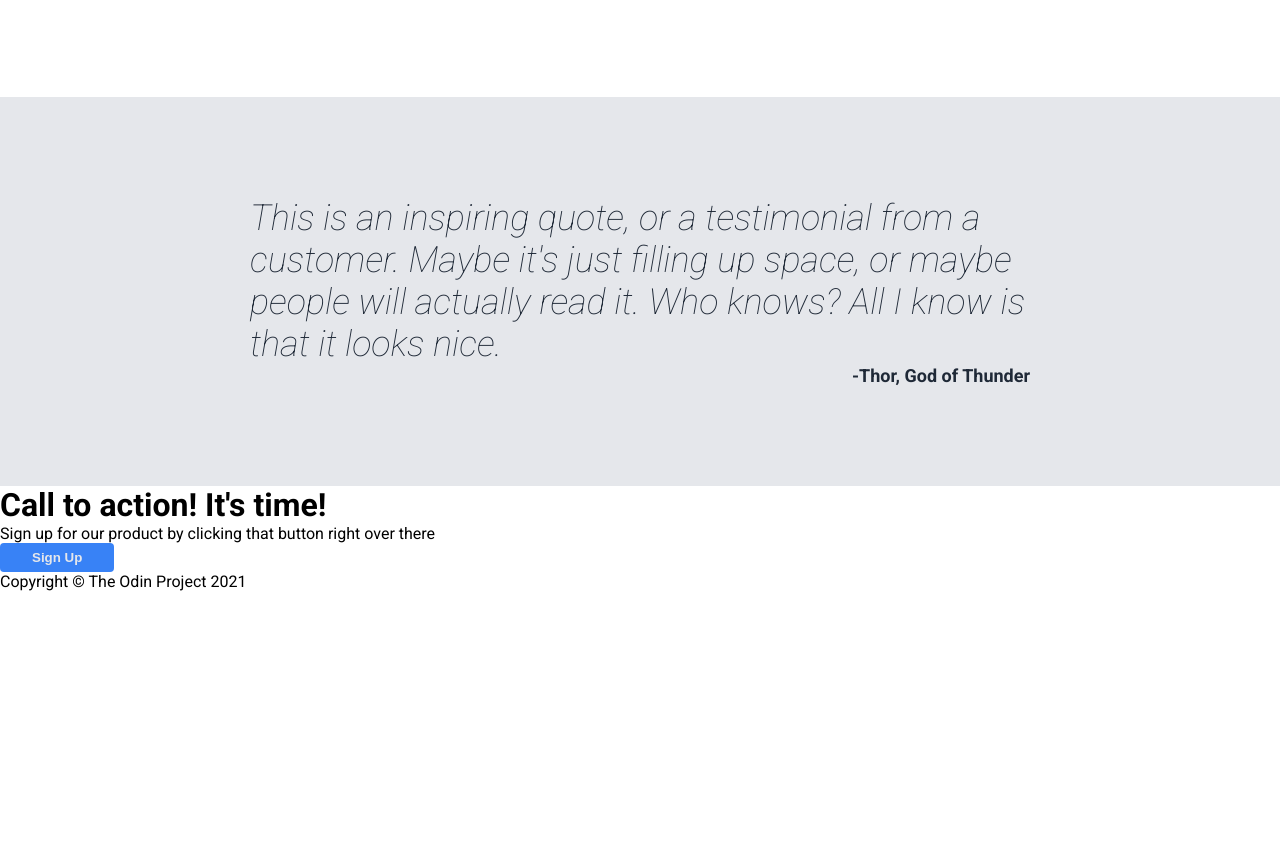
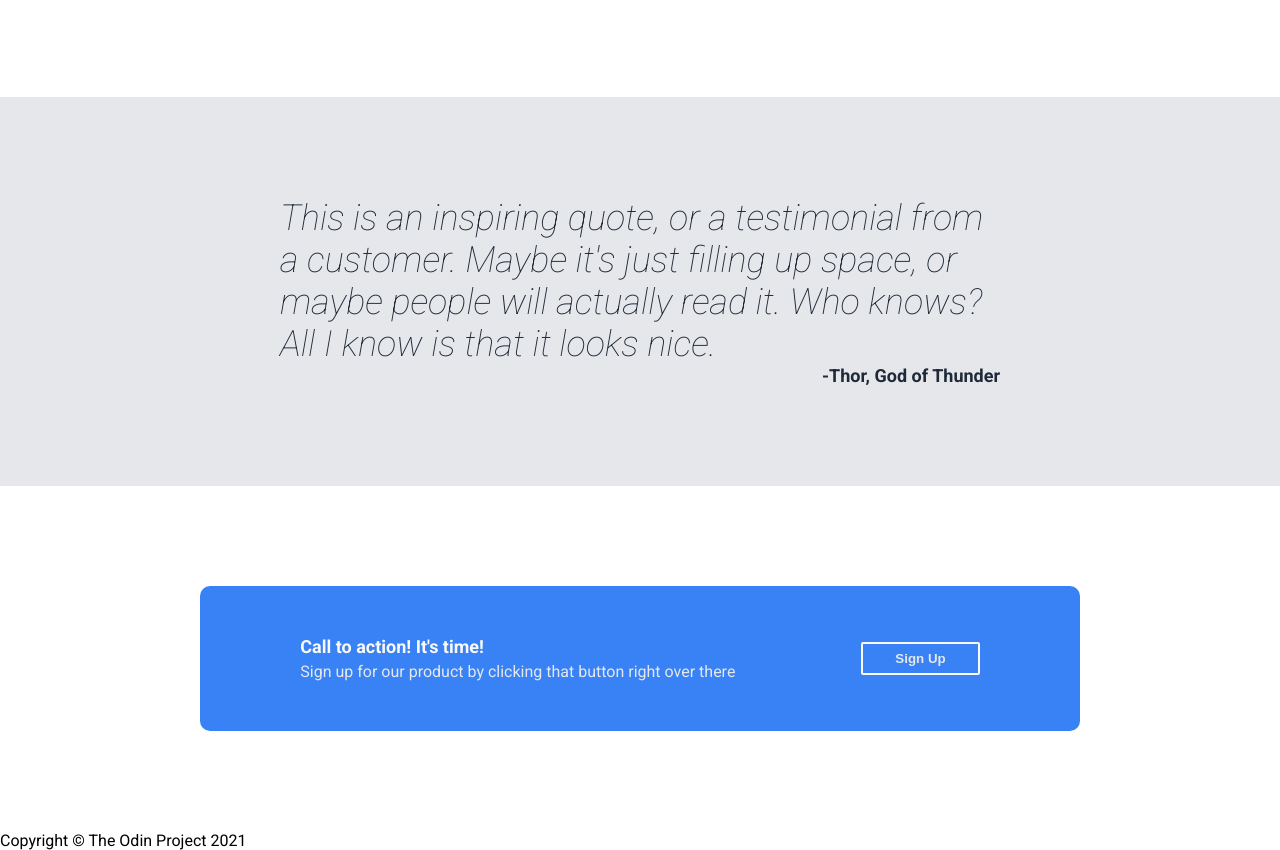
Before and after one commit to prologicz/odin-landing-page, a plain HTML site: page index.html in a window 1280 px wide. Shown: the part 1010-1860 px from the top of the page. Before the commit the page ends 1601 px from the top, so only its background shows below. Drawn offline with Linux system fonts and the light colour scheme.

Commit message:
Style and add content to call to action section

```diff
--- a/index.html
+++ b/index.html
@@ -73,9 +73,14 @@
     </div>
 
     <div class="action">
-        <h1>Call to action!  It's time!</h1>
-        <p>Sign up for our product by clicking that button right over there</p>
-        <button type="button">Sign Up</button>
+        <div class="words">
+            <h1>Call to action!  It's time!</h1>
+            <p>Sign up for our product by clicking that button right over there</p>
+        </div>
+
+        <div class="action-button">
+            <button type="button">Sign Up</button>
+        </div>
     </div>
 
     <div class="footer">
--- a/styles.css
+++ b/styles.css
@@ -179,8 +179,8 @@ button {
     background-color: #E5E7EB;
     padding-top: 100px;
     padding-bottom: 100px;
-    padding-left: 250px;
-    padding-right: 250px;
+    padding-left: 280px;
+    padding-right: 280px;
 }
 
 .testemonial .quote {
@@ -194,3 +194,41 @@ button {
     font-weight: bold;
     font-size: 18px;
 }
+
+
+.action {
+    display: flex;
+    flex-direction: row;
+    column-gap: 15px;
+    justify-content: center;
+    align-items: center;
+    margin: 100px 200px 100px 200px;
+    padding: 50px 50px 50px 50px;
+    background-color: #3882F6;
+    border-radius: 10px;
+}
+
+.words {
+    display: flex;
+    flex-direction: column;
+    justify-content: center;
+    align-items: flex-start;
+    row-gap: 5px;
+    width: 70%;
+}
+
+.words h1 {
+    color: #F9FAF8;
+    font-size: 18px;
+}
+
+.words p {
+    color: #E5E7EB;
+}
+
+.action-button {
+    border: 2px solid;
+    border-color: #F9FAF8;
+    border-radius: 2px;
+    text-align: center;
+}
```
